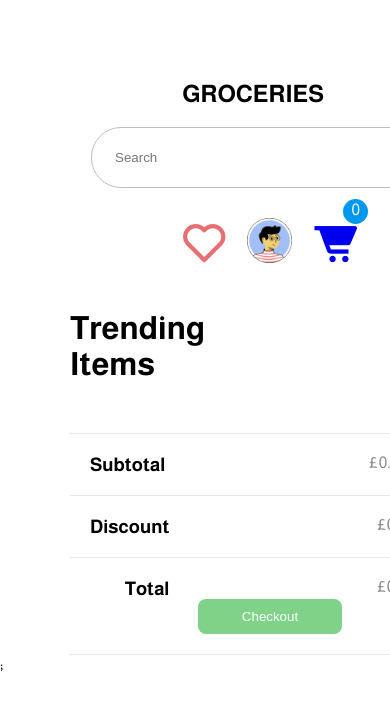
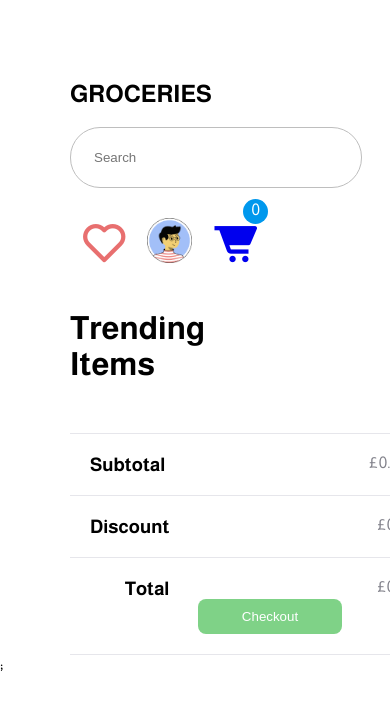
Before and after one commit to adnan172203/grocery, a Next.js app: page /checkout in a window 390 px wide. Shown: the top 708 px of the page. Built offline with nearby package versions, Linux system fonts and the light colour scheme.

Commit message:
fixed responsive issue on home page

```diff
--- a/public/css/style.css
+++ b/public/css/style.css
@@ -431,8 +431,8 @@ ul.user-cart-item-list li img {
 
 .free-coffee {
   display: flex;
-  margin-left: -13px;
-  margin-top: 17px;
+  margin-left: -30px;
+  margin-top: 10px;
 }
 
 .free-coffee p {
@@ -525,6 +525,10 @@ ul.user-cart-item-list li img {
     margin-bottom: 30px;
   }
 
+  .filtertag-area ul {
+    width: 658px;
+  }
+
   .trending-items .item-card {
     width: 400px;
   }
@@ -545,6 +549,12 @@ ul.user-cart-item-list li img {
   }
 }
 @media only screen and (max-width: 800px) {
+  .searchbar .search-box {
+    width: 61%;
+  }
+  .searchbar-area .searchbar {
+    align-items: unset;
+  }
   .searchbar-area .searchbar {
     width: 600px;
   }
@@ -552,8 +562,12 @@ ul.user-cart-item-list li img {
     width: 400px;
   }
   .filtertag-area ul {
-    width: 523px;
-    justify-content: center;
+    width: 430px;
+    flex-direction: column;
+  }
+
+  .filtertag-area ul li {
+    margin-bottom: 10px;
   }
   .checkout-subtotal-details,
   .checkout-discount-details {
```
